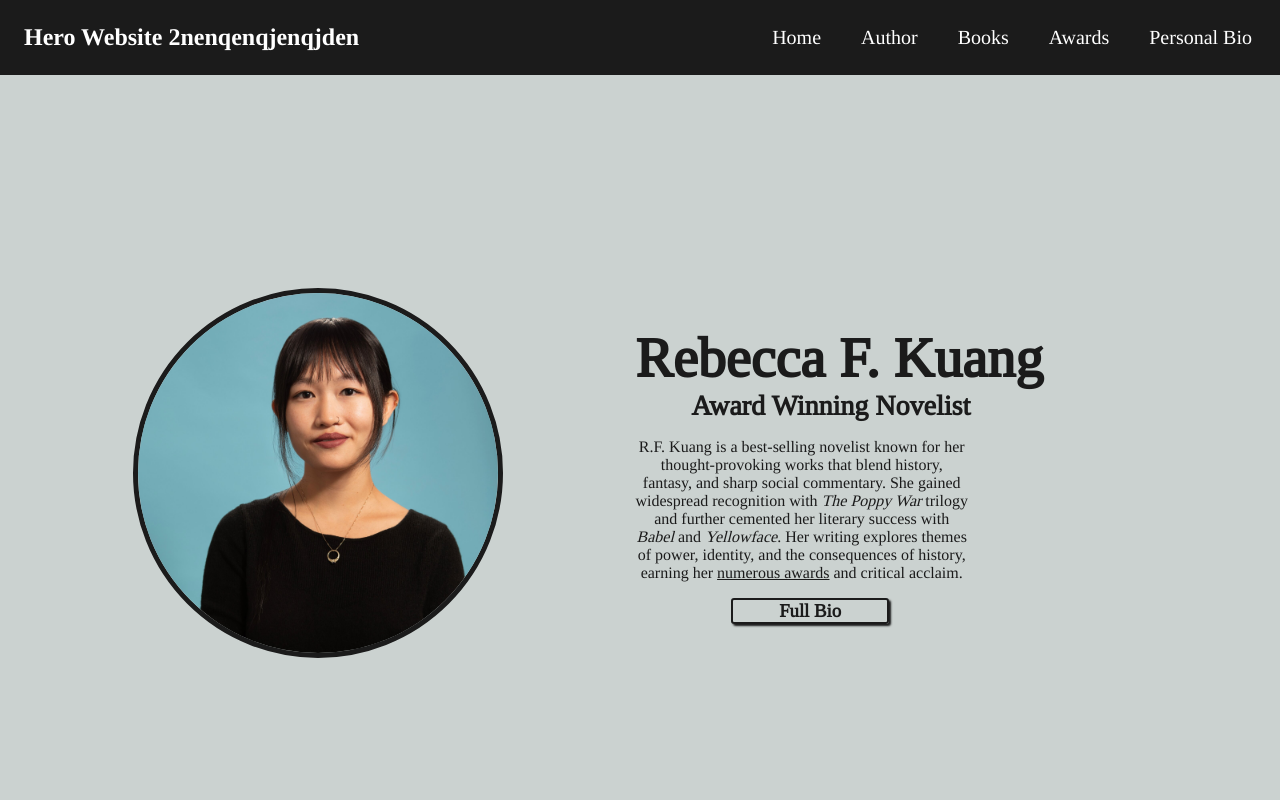
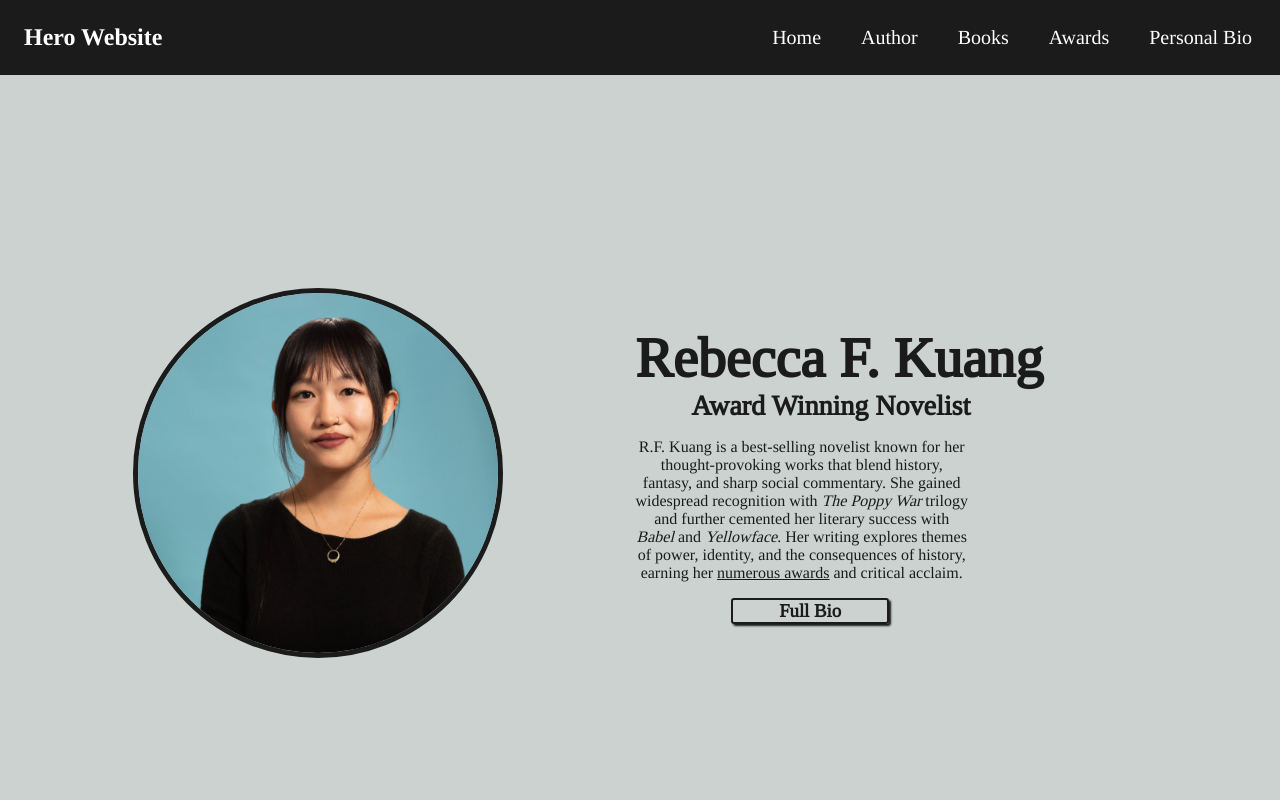
Before and after one commit to NotCosmo/Hero-Website, a plain HTML site: page src/home.html in a window 1280 px wide. Shown: the top 800 px of the page. Drawn offline with Linux system fonts and the light colour scheme.

Commit message:
fix: h1 in home.html

```diff
--- a/src/home.html
+++ b/src/home.html
@@ -8,7 +8,7 @@
 <body>
 
     <header id="masthead">
-        <h1>Hero Website 2nenqenqjenqjden</h1>
+        <h1>Hero Website</h1>
         <nav>
             <ul>
                 <li><a href="home.html">Home</a></li>
```
